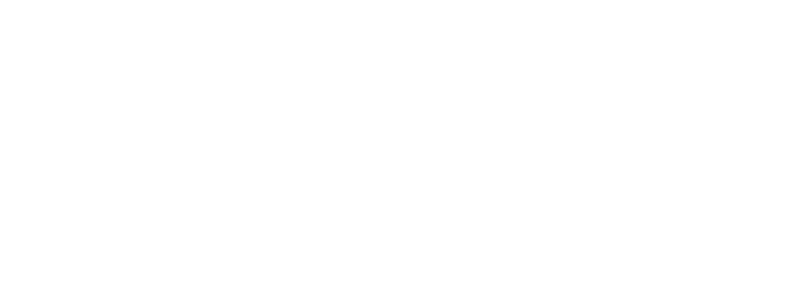
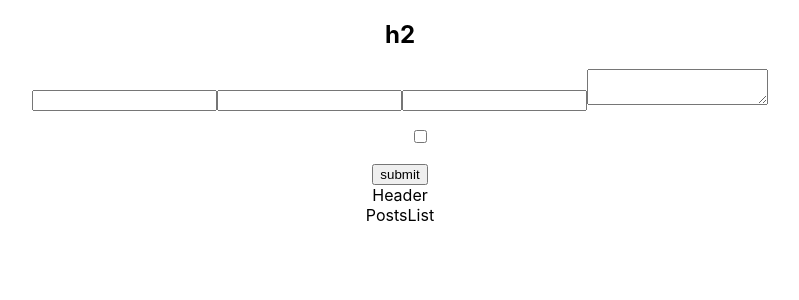
Before and after one commit to SchoolOfCode/trove-frontend, a React (Create React App) app: page / in a window 1280 px wide. Shown: the top 300 px of the page, without its empty margins (240-1039 px from the left). Built offline with nearby package versions, Linux system fonts and the light colour scheme.

Commit message:
Created top-level components & AddPost children

```diff
--- a/src/App.js
+++ b/src/App.js
@@ -1,8 +1,14 @@
 import './App.css';
+import AddPost from './components/AddPost/AddPost';
+import Header from './components/Header/Header';
+import PostsList from './components/PostsList/PostsList';
 
 function App() {
   return (
     <div className="App">
+      <AddPost />
+      <Header />
+      <PostsList />
     </div>
   );
 }
--- /dev/null
+++ b/src/components/AddPost/AddPost.js
@@ -0,0 +1,11 @@
+import React from 'react'
+import Form from './Form/Form'
+
+export default function AddPost() {
+  return (
+    <div>
+      <h2>h2</h2>
+      <Form />
+    </div>
+  )
+}
--- /dev/null
+++ b/src/components/AddPost/Form/Form.js
@@ -0,0 +1,16 @@
+import React from "react";
+
+export default function Form({tag}) {
+	return (
+		<form>
+			<input></input>
+			<input></input>
+			<input></input>
+      <textarea />
+      <ul>
+        <input type='checkbox'>{tag}</input>
+      </ul>
+      <button>submit</button>
+		</form>
+	);
+}
--- /dev/null
+++ b/src/components/Header/Header.js
@@ -0,0 +1,7 @@
+import React from 'react'
+
+export default function Header() {
+  return (
+    <div>Header</div>
+  )
+}
--- /dev/null
+++ b/src/components/PostsList/PostsList.js
@@ -0,0 +1,7 @@
+import React from 'react'
+
+export default function PostsList() {
+  return (
+    <div>PostsList</div>
+  )
+}
```
Also changed, not shown: src/components/PostsList/Post/Post.js (added).
